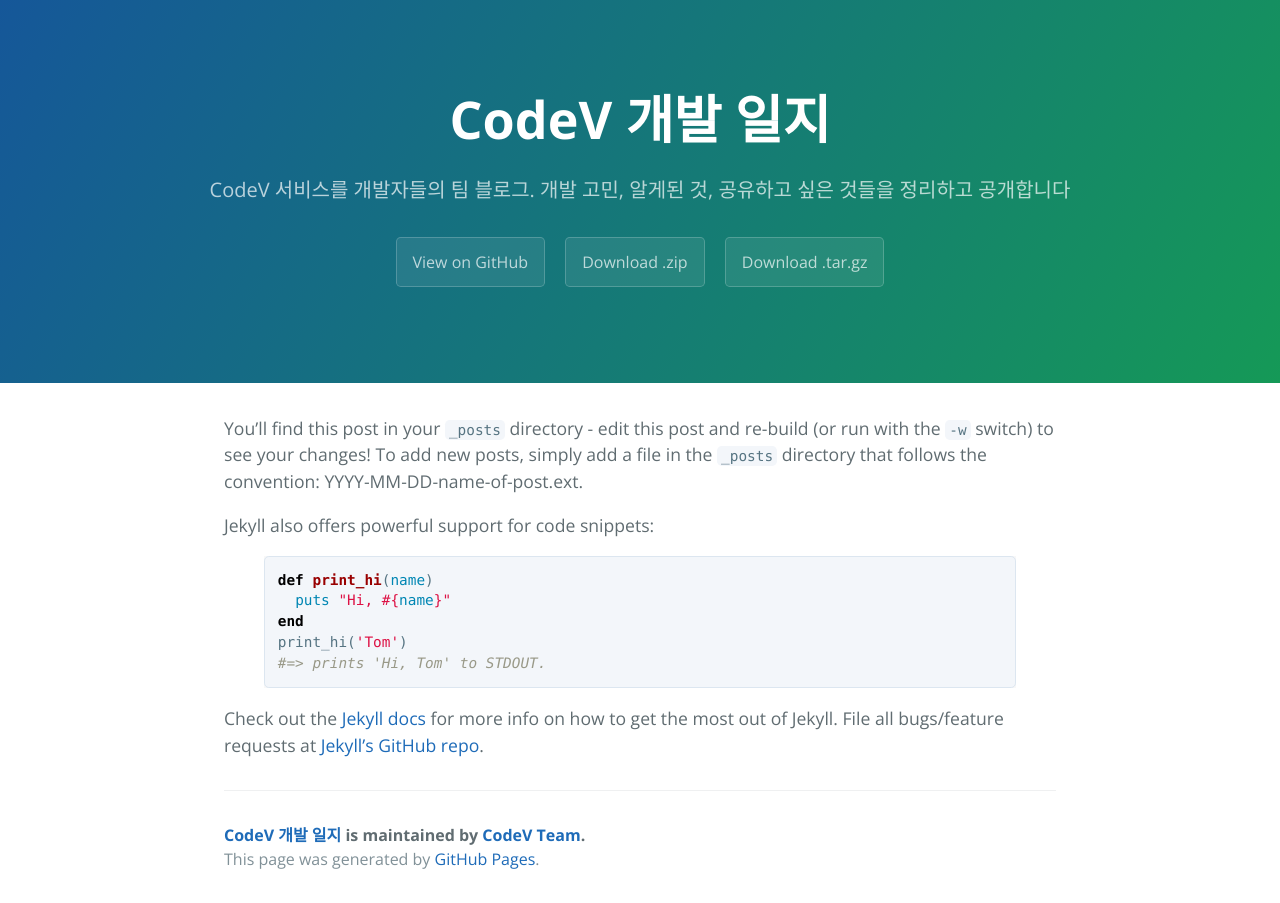
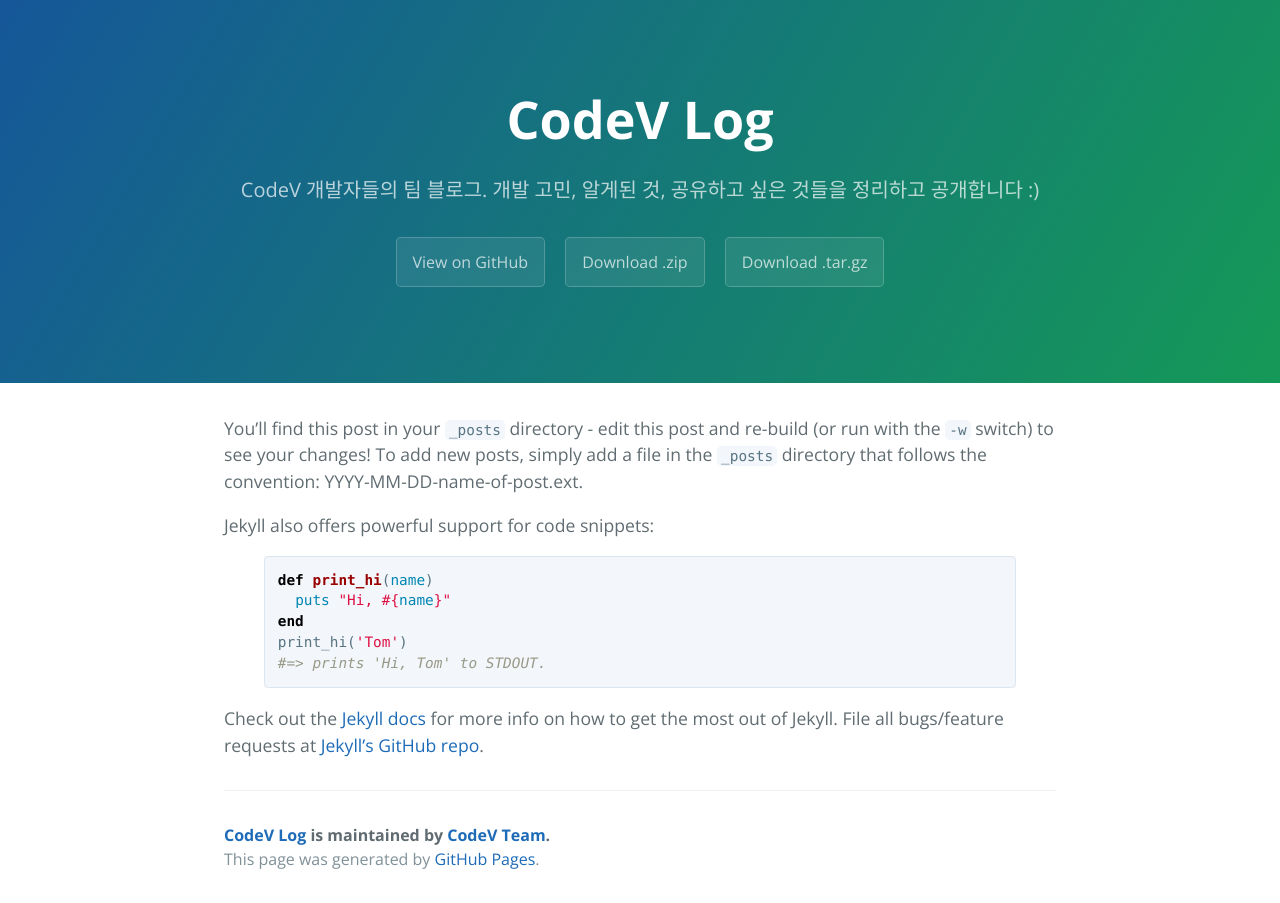
Before and after one commit to codevlog/codevlog.github.io, a Jekyll site: the page built from 2016-02-12-sample-content.markdown, in a window 1280 px wide. Built offline with Jekyll 4.4.1, drawn with Linux system fonts in a browser that asks for light colours.

Commit message:
small tweaks

```diff
--- a/_config.yml
+++ b/_config.yml
@@ -1,6 +1,6 @@
 # Setup
-title:        CodeV 개발 일지
-tagline:      CodeV 서비스를 개발자들의 팀 블로그. 개발 고민, 알게된 것, 공유하고 싶은 것들을 정리하고 공개합니다
+title:        CodeV Log
+tagline:      CodeV 개발자들의 팀 블로그. 개발 고민, 알게된 것, 공유하고 싶은 것들을 정리하고 공개합니다 :)
 baseurl:      ""
 paginate:     1
 locale:       "ko"
@@ -8,7 +8,7 @@
 # About/contact
 author:
   name:       CodeV Team
-  url:        http://yourhomepage.com
+  url:        http://github.com/codevlog
 
 # Gems
 gems:
```
Also changed, not shown: 2016-02-12-sample-content.markdown (renamed from _posts/2016-02-12-sample-content.markdown).
